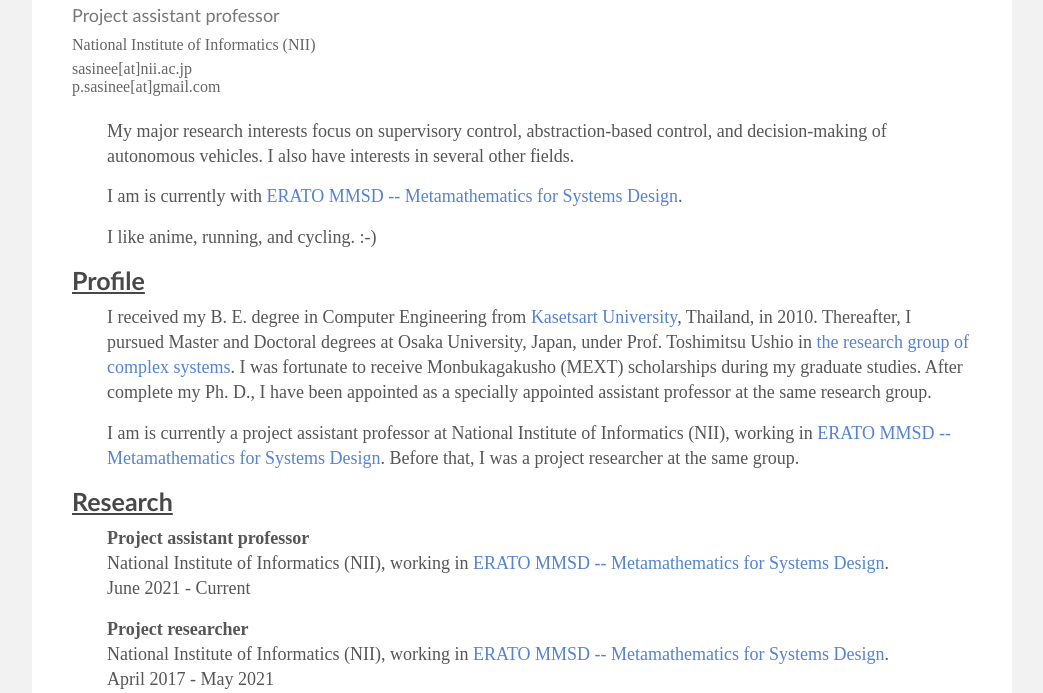
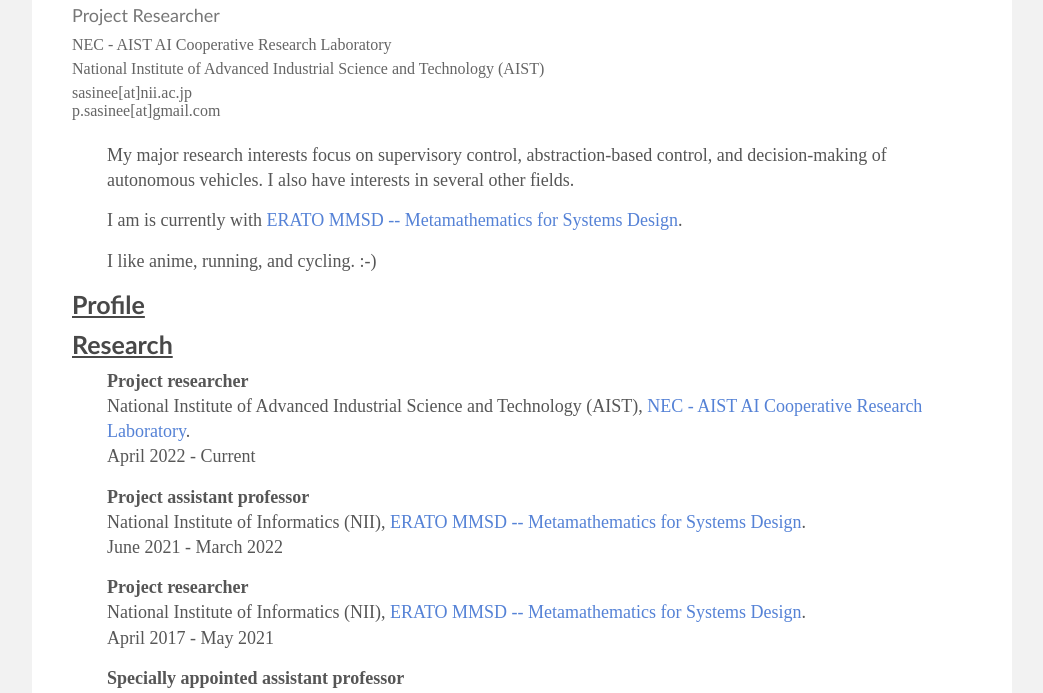
Before and after one commit to psasinee/psasinee.github.io, a plain HTML site: page index.html in a window 1280 px wide. Shown: the part 81-774 px from the top of the page, without its empty margins (18-1061 px from the left). Drawn offline with Linux system fonts and the light colour scheme.

Commit message:
Update index.html

```diff
--- a/index.html
+++ b/index.html
@@ -33,11 +33,12 @@
 
 <h1><span itemprop="name">Sasinee Pruekprasert</span></h1>
 
-<h3><span itemprop="jobTitle">Project assistant professor</span></h3>
+<h3><span itemprop="jobTitle">Project Researcher</span></h3>
 
 <small>
-National Institute of Informatics (NII)
-</small>
+NEC - AIST AI Cooperative Research Laboratory </small>
+<small>
+National Institute of Advanced Industrial Science and Technology (AIST)</small>
 
 <small><span itemprop="email">sasinee[at]nii.ac.jp<br />p.sasinee[at]gmail.com</span></small>
 
@@ -64,33 +65,24 @@ I like anime, running, and cycling. :-)
 
 <h2>Profile</h2>
 
-
-<p>
-I received my B. E. degree in Computer Engineering from <a href="https://www.cpe.ku.ac.th/?lang=en"> Kasetsart University</a>, Thailand, in 2010.
-Thereafter, I pursued Master and Doctoral degrees at Osaka University, Japan, under Prof. Toshimitsu Ushio in <a href="http://ushiolab.sys.es.osaka-u.ac.jp/index-jp.html"> the research group of complex systems</a>.
-I was fortunate to receive Monbukagakusho (MEXT) scholarships during my graduate studies.
-After complete my Ph. D., I have been appointed as a specially appointed assistant professor at the same research group.
-</p>
-<p>
-I am is currently a project assistant professor at National Institute of Informatics (NII), working in <a href="http://group-mmm.org/eratommsd/index.html">ERATO MMSD -- Metamathematics for Systems Design</a>.
-Before that, I was a project researcher at the same group.
-</p>
-</section>
-
-
-
-<section id="education">
+<section id="profile">
 
 <h2>Research</h2>
 
+<p><span itemprop="alumniOf"><b>Project researcher</b> <br />
+National Institute of Advanced Industrial Science and Technology (AIST), <a href="https://www.airc.aist.go.jp/en/project/overview.html">NEC - AIST AI Cooperative Research Laboratory</a>.
+<br />
+April 2022 - Current<br />
+</p>
+
 <p><span itemprop="alumniOf"><b>Project assistant professor</b> <br />
-National Institute of Informatics (NII), working in <a href="http://group-mmm.org/eratommsd/index.html">ERATO MMSD -- Metamathematics for Systems Design</a>.
+National Institute of Informatics (NII), <a href="http://group-mmm.org/eratommsd/index.html">ERATO MMSD -- Metamathematics for Systems Design</a>.
 <br />
-June 2021 - Current<br />
+June 2021 - March 2022<br />
 </p>
 
 <p><span itemprop="alumniOf"><b>Project researcher</b> <br />
-National Institute of Informatics (NII), working in <a href="http://group-mmm.org/eratommsd/index.html">ERATO MMSD -- Metamathematics for Systems Design</a>.
+National Institute of Informatics (NII), <a href="http://group-mmm.org/eratommsd/index.html">ERATO MMSD -- Metamathematics for Systems Design</a>.
 <br />
 April 2017 - May 2021<br />
 </p>
```
